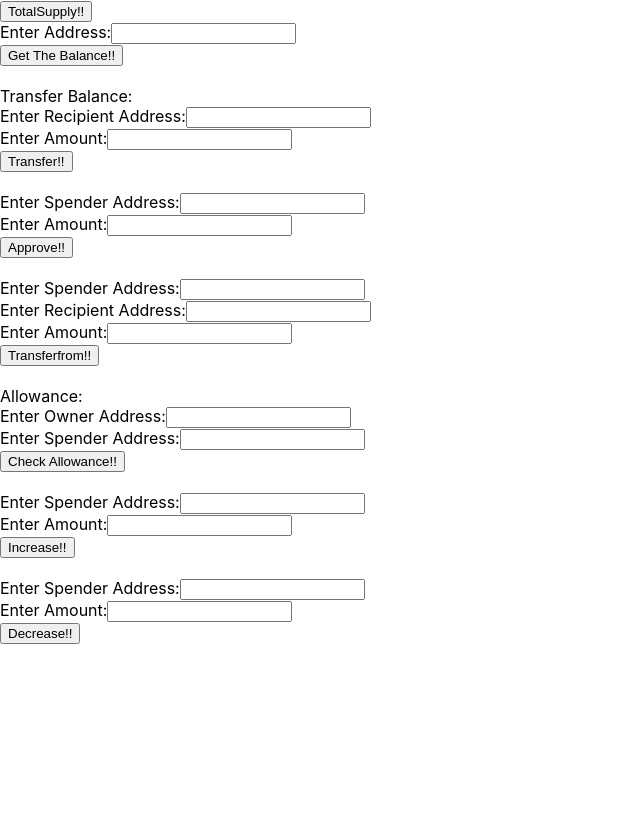
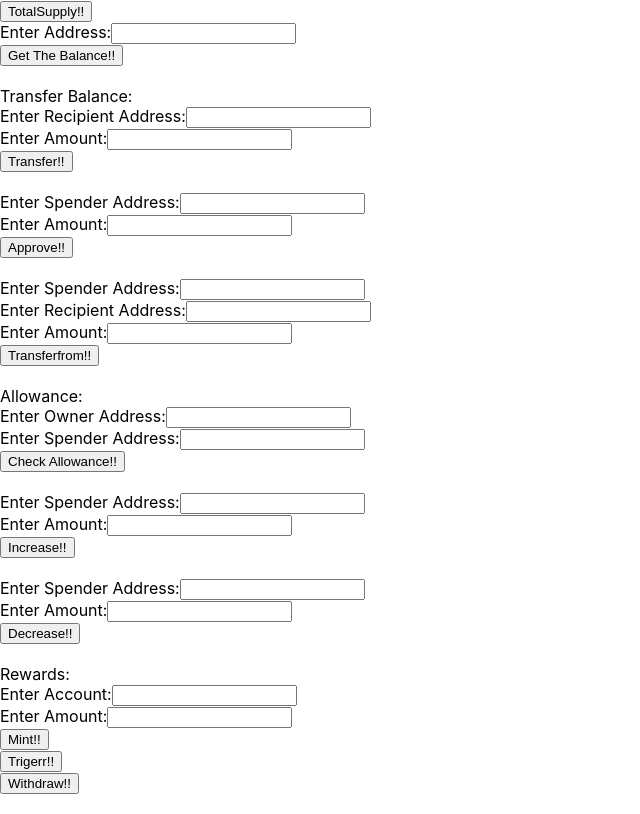
Before and after one commit to D1830p/final-project, a React (Create React App) app: page / in a window 1280 px wide. Shown: the whole page, without its empty margins (0-640 px from the left). Built offline with nearby package versions, Linux system fonts and the light colour scheme; the HTML template or start-up script is replaced by a standard one.

Commit message:
Added Rewards Component

```diff
--- a/src/App.js
+++ b/src/App.js
@@ -2,10 +2,10 @@ import React from 'react';
 import Info from './Components/Info';
 import Txs from './Components/txs';
 import Allowance from './Components/Allowance';
+import Rewards from './Components/Rewards';
 import './index';
 
 class App extends React.Component {
-
   render() {
     return (
       <div className="App" id="root">
@@ -16,6 +16,10 @@ class App extends React.Component {
         <br />
         Allowance:
         <Allowance />
+        <br />
+        Rewards:
+        <Rewards />
+        <br />
       </div>
     );
   }
--- /dev/null
+++ b/src/Components/Rewards.js
@@ -0,0 +1,70 @@
+import React, { Component } from 'react'
+//import { ethers } from 'ethers'
+//const abi = require('../abi')
+
+export default class Rewards extends Component {
+    constructor() {
+        super()
+        this.state = {
+            Account: "",
+            Amount: ""
+        }
+        this.handlesubmit = this.handlesubmit.bind(this)
+        this.handleButton = this.handleButton.bind(this)
+        this.handleButton2 = this.handleButton2.bind(this)
+    }
+    handlechange = e => {
+        this.setState({
+            [e.target.name]: e.target.value
+
+        })
+
+    }
+    handleButton = async (e) => {
+        e.preventDefault();
+        console.log("Done");
+    }
+    handleButton2 = async (e) => {
+        e.preventDefault();
+        console.log("Withdraw");
+    }
+    handlesubmit = async (e) => {
+        e.preventDefault();
+        console.log(this.state.Account, this.state.Amount)
+        // let eth = window.ethereum;
+        // await eth.enable()
+        // let provider = new ethers.providers.Web3Provider(window.web3.currentProvider);
+        // const signer = provider.getSigner();
+
+        // let address = '0xb64a38d37d3a45dbb5337f32980c08b5e07651cf'
+        // let contract = new ethers.Contract(address, abi, signer);
+        // let newid = await contract.totalSupply()
+
+        // this.setState({
+        //     totalsupply: newid.toString()
+        // })
+
+    }
+
+    render() {
+
+        return (
+            <div>
+                <form onSubmit={this.handlesubmit}  >
+                    Enter Account:
+                <input type="text" name="Account" className="input" onChange={this.handlechange} value={this.state.Account} />
+                    <br />
+                    Enter Amount:
+                <input type="text" name="Amount" className="input" onChange={this.handlechange} value={this.state.Amount} />
+                    <br />
+                    <button type="submit"> Mint!!</button>
+
+                </form>
+                <button onClick={this.handleButton}> Trigerr!!</button>
+                <br />
+                <button onClick={this.handleButton2}> Withdraw!!</button>
+                <br />
+            </div>
+        )
+    }
+}
```
